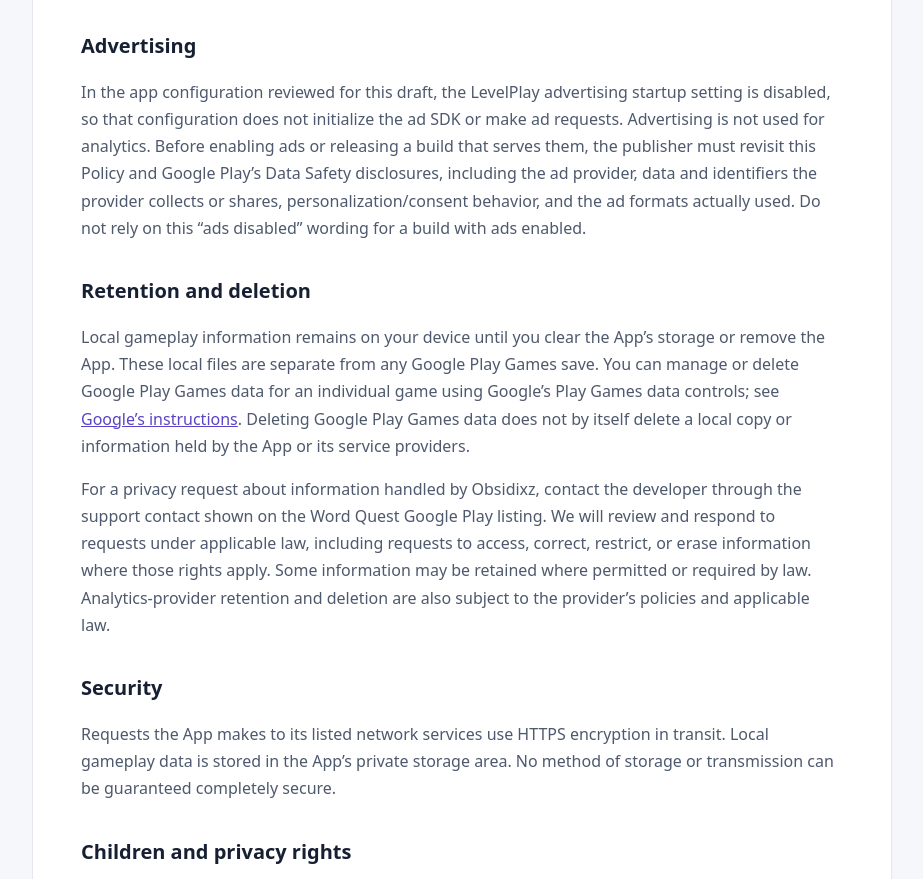
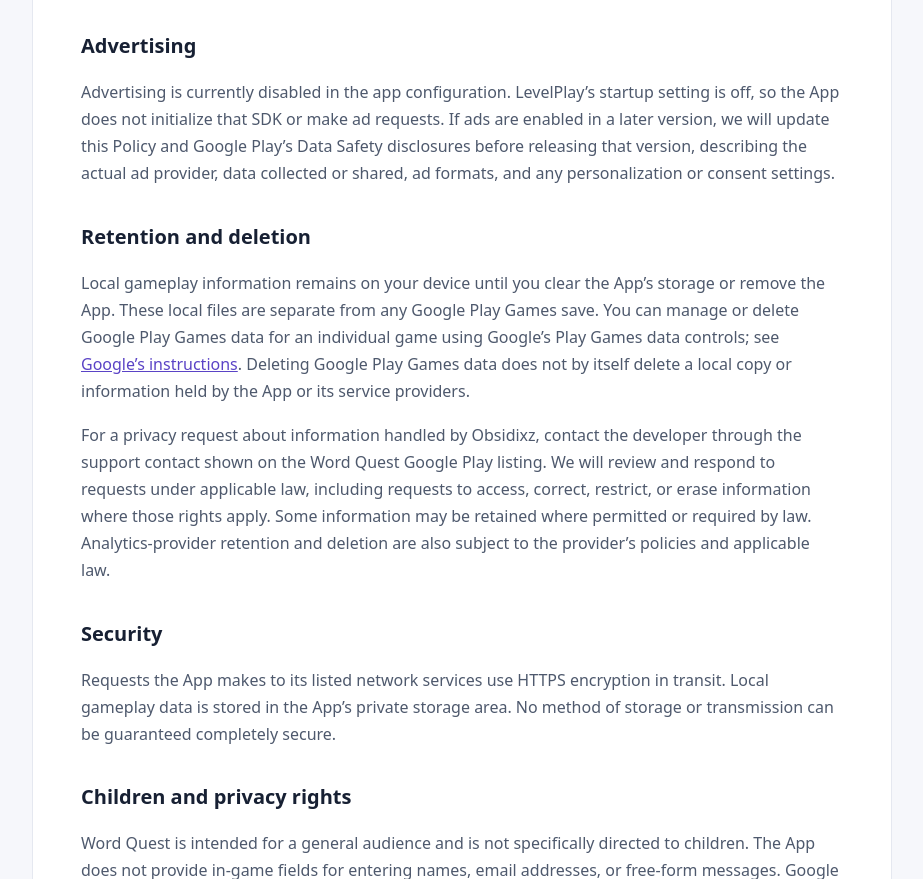
Before and after one commit to Richard-Olasehinde/richard-olasehinde.github.io, a plain HTML site: page wordquest/privacy-policy.html in a window 1280 px wide. Shown: the part 1714-2593 px from the top of the page, without its empty margins (178-1101 px from the left). Drawn offline with Linux system fonts and the light colour scheme.

Commit message:
Update privacy-policy.html.

```diff
--- a/wordquest/privacy-policy.html
+++ b/wordquest/privacy-policy.html
@@ -45,7 +45,7 @@
   <p>The App may make HTTPS requests to download a small public configuration file hosted on GitHub Pages and to check network time using Google or Cloudflare endpoints. These requests do not include your game-save contents. As with ordinary internet connections, the relevant service providers may receive network information such as your IP address and request metadata. Google Play Games, Google Play Billing, GitHub Pages, Cloudflare, and GameAnalytics (when analytics is enabled) process information under their respective privacy terms.</p>
 
   <h2>Advertising</h2>
-  <p>In the app configuration reviewed for this draft, the LevelPlay advertising startup setting is disabled, so that configuration does not initialize the ad SDK or make ad requests. Advertising is not used for analytics. Before enabling ads or releasing a build that serves them, the publisher must revisit this Policy and Google Play’s Data Safety disclosures, including the ad provider, data and identifiers the provider collects or shares, personalization/consent behavior, and the ad formats actually used. Do not rely on this “ads disabled” wording for a build with ads enabled.</p>
+  <p>Advertising is currently disabled in the app configuration. LevelPlay’s startup setting is off, so the App does not initialize that SDK or make ad requests. If ads are enabled in a later version, we will update this Policy and Google Play’s Data Safety disclosures before releasing that version, describing the actual ad provider, data collected or shared, ad formats, and any personalization or consent settings.</p>
 
   <h2>Retention and deletion</h2>
   <p>Local gameplay information remains on your device until you clear the App’s storage or remove the App. These local files are separate from any Google Play Games save. You can manage or delete Google Play Games data for an individual game using Google’s Play Games data controls; see <a href="https://support.google.com/googleplay/answer/9130646?hl=en">Google’s instructions</a>. Deleting Google Play Games data does not by itself delete a local copy or information held by the App or its service providers.</p>
```
